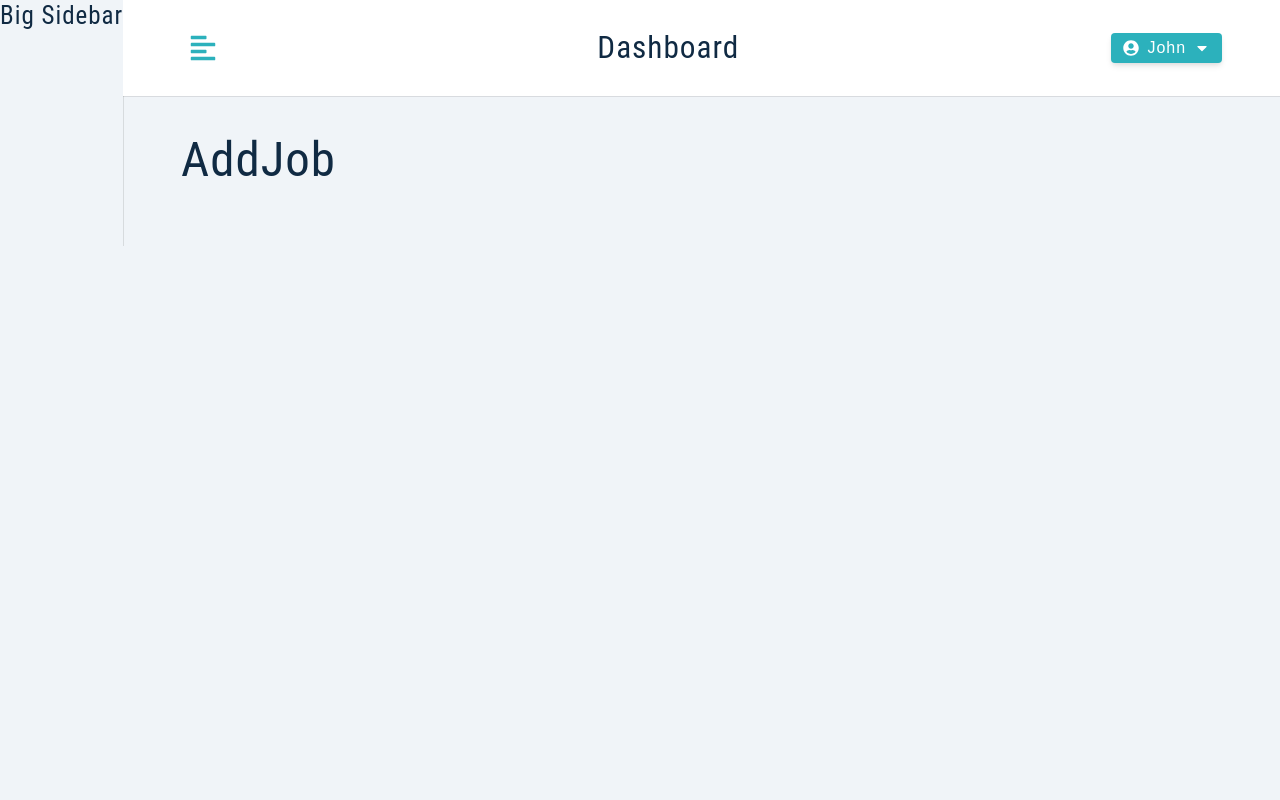
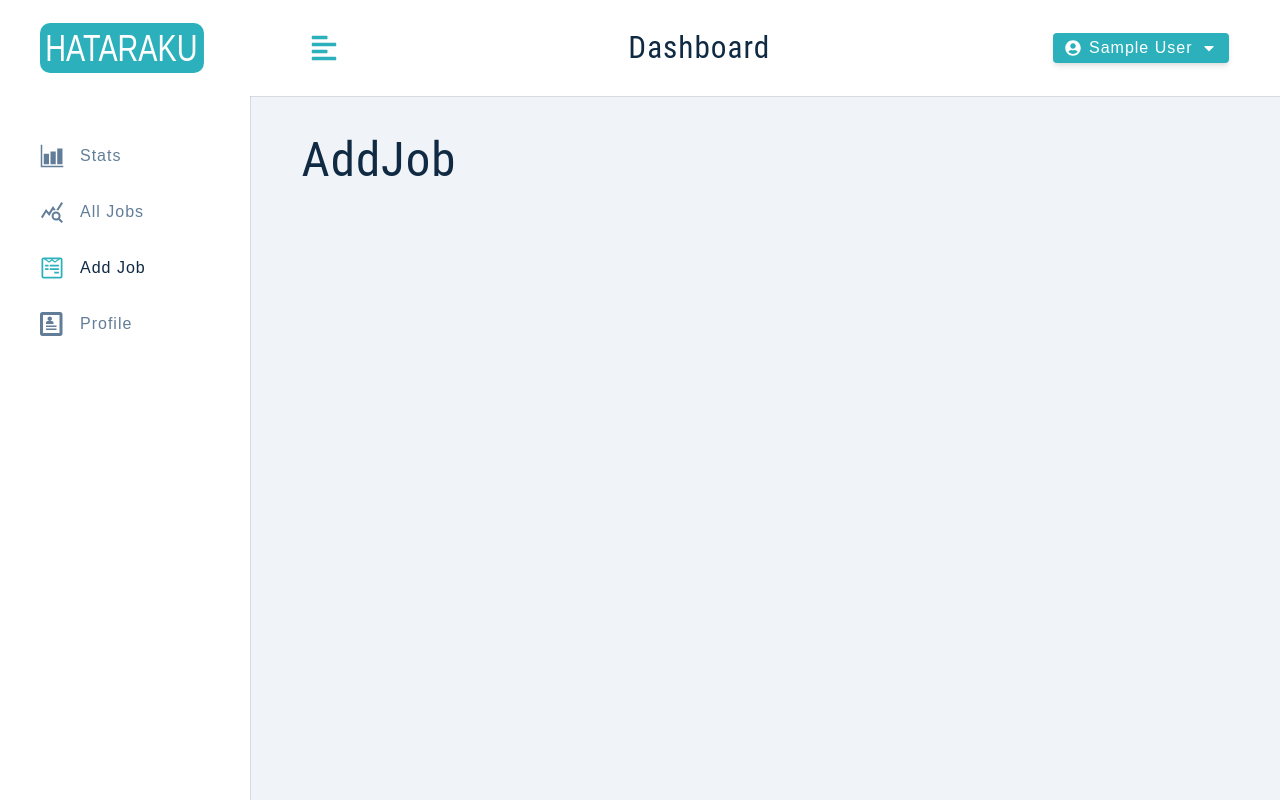
Before and after one commit to ZacharyTStone/haku, a React (Create React App) app in the folder client/: page /add-job in a window 1280 px wide. Built offline with nearby package versions, Linux system fonts and the light colour scheme; sample sign-in values are in the browser's storage.

Commit message:
complete sidebars and nav

```diff
--- a/client/src/Components/BigSidebar.js
+++ b/client/src/Components/BigSidebar.js
@@ -1,9 +1,24 @@
+import { useAppContext } from "../context/appContext";
+import NavLinks from "./NavLinks";
+import Logo from "../Components/Logo";
 import Wrapper from "../assets/wrappers/BigSidebar";
 
 const BigSidebar = (props) => {
+  const { showSidebar } = useAppContext();
   return (
     <Wrapper>
-      <h4>Big Sidebar</h4>
+      <div
+        className={
+          showSidebar ? "sidebar-container" : "sidebar-container show-sidebar"
+        }
+      >
+        <div className="content">
+          <header>
+            <Logo />
+          </header>
+          <NavLinks />
+        </div>
+      </div>
     </Wrapper>
   );
 };
--- /dev/null
+++ b/client/src/Components/NavLinks.js
@@ -0,0 +1,27 @@
+import links from "../utils/links";
+import { NavLink } from "react-router-dom";
+
+const NavLinks = ({ toggleSidebar }) => {
+  return (
+    <div className="nav-links">
+      {links.map((link) => {
+        const { text, path, id, icon } = link;
+        return (
+          <NavLink
+            to={path}
+            key={id}
+            onClick={toggleSidebar}
+            className={({ isActive }) =>
+              isActive ? "nav-link active" : "nav-link"
+            }
+          >
+            <span className="icon">{icon}</span>
+            {text}
+          </NavLink>
+        );
+      })}
+    </div>
+  );
+};
+
+export default NavLinks;
--- a/client/src/Components/Navbar.js
+++ b/client/src/Components/Navbar.js
@@ -5,7 +5,7 @@ import Logo from "./Logo";
 import React, { useState } from "react";
 
 const Navbar = () => {
-  const { toggleSidebar } = useAppContext();
+  const { toggleSidebar, logoutUser, user } = useAppContext();
 
   const [showLogout, setShowLogout] = useState(false);
 
@@ -29,14 +29,11 @@ const Navbar = () => {
             }}
           >
             <FaUserCircle />
-            john
+            {user?.name}
             <FaCaretDown />
           </button>
           <div className={showLogout ? "dropdown show-dropdown" : "dropdown"}>
-            <button
-              onClick={() => console.log("logout user")}
-              className="dropdown-btn"
-            >
+            <button onClick={logoutUser} className="dropdown-btn">
               logout
             </button>
           </div>
--- a/client/src/Components/SmallSidebar.js
+++ b/client/src/Components/SmallSidebar.js
@@ -1,9 +1,28 @@
 import Wrapper from "../assets/wrappers/SmallSidebar";
+import { FaTimes } from "react-icons/fa";
+import { useAppContext } from "../context/appContext";
+import NavLinks from "./NavLinks";
+import Logo from "./Logo";
 
 const SmallSidebar = (props) => {
+  const { showSidebar, toggleSidebar } = useAppContext();
   return (
     <Wrapper>
-      <h4>Small Sidebar</h4>
+      <div
+        className={
+          showSidebar ? "sidebar-container show-sidebar" : "sidebar-container"
+        }
+      >
+        <div className="content">
+          <button className="close-btn" onClick={toggleSidebar}>
+            <FaTimes />
+          </button>
+          <header>
+            <Logo />
+          </header>
+          <NavLinks toggleSidebar={toggleSidebar} />
+        </div>
+      </div>
     </Wrapper>
   );
 };
--- a/client/src/context/actions.js
+++ b/client/src/context/actions.js
@@ -9,3 +9,4 @@ export const LOGIN_USER_SUCCESS = "LOGIN_USER_SUCCESS";
 export const LOGIN_USER_ERROR = "LOGIN_USER_ERROR";
 
 export const TOGGLE_SIDEBAR = "TOGGLE_SIDEBAR";
+export const LOGOUT_USER = "LOGOUT_USER";
--- a/client/src/context/appContext.js
+++ b/client/src/context/appContext.js
@@ -11,6 +11,7 @@ import {
   LOGIN_USER_SUCCESS,
   LOGIN_USER_ERROR,
   TOGGLE_SIDEBAR,
+  LOGOUT_USER,
 } from "./actions";
 
 const token = localStorage.getItem("token");
@@ -103,9 +104,21 @@ const AppProvider = ({ children }) => {
     dispatch({ type: TOGGLE_SIDEBAR });
   };
 
+  const logoutUser = () => {
+    dispatch({ type: LOGOUT_USER });
+    removeUserFromLocalStorage();
+  };
+
   return (
     <AppContext.Provider
-      value={{ ...state, displayAlert, registerUser, loginUser, toggleSidebar }}
+      value={{
+        ...state,
+        displayAlert,
+        registerUser,
+        loginUser,
+        toggleSidebar,
+        logoutUser,
+      }}
     >
       {/* children = app */}
       {children}
--- a/client/src/context/reducer.js
+++ b/client/src/context/reducer.js
@@ -8,7 +8,10 @@ import {
   LOGIN_USER_SUCCESS,
   LOGIN_USER_ERROR,
   TOGGLE_SIDEBAR,
+  LOGOUT_USER,
 } from "./actions";
+
+import { initialState } from "./appContext";
 
 const reducer = (state, action) => {
   if (action.type === DISPLAY_ALERT) {
@@ -94,6 +97,16 @@ const reducer = (state, action) => {
       showSidebar: !state.showSidebar,
     };
   }
+
+  if (action.type === "LOGOUT_USER") {
+    return {
+      ...initialState,
+      user: null,
+      token: null,
+      userLocation: "",
+      jobLocation: "",
+    };
+  }
 };
 
 export default reducer;
--- /dev/null
+++ b/client/src/utils/links.js
@@ -0,0 +1,35 @@
+import { IoBarChartSharp } from "react-icons/io5";
+import { MdQueryStats } from "react-icons/md";
+import { FaWpforms } from "react-icons/fa";
+import { ImProfile } from "react-icons/im";
+
+// will be mapped to the routes in App.js
+
+const links = [
+  {
+    id: 1,
+    text: "stats",
+    path: "/",
+    icon: <IoBarChartSharp />,
+  },
+  {
+    id: 2,
+    text: "all jobs",
+    path: "all-jobs",
+    icon: <MdQueryStats />,
+  },
+  {
+    id: 3,
+    text: "add job",
+    path: "add-job",
+    icon: <FaWpforms />,
+  },
+  {
+    id: 4,
+    text: "profile",
+    path: "profile",
+    icon: <ImProfile />,
+  },
+];
+
+export default links;
```
